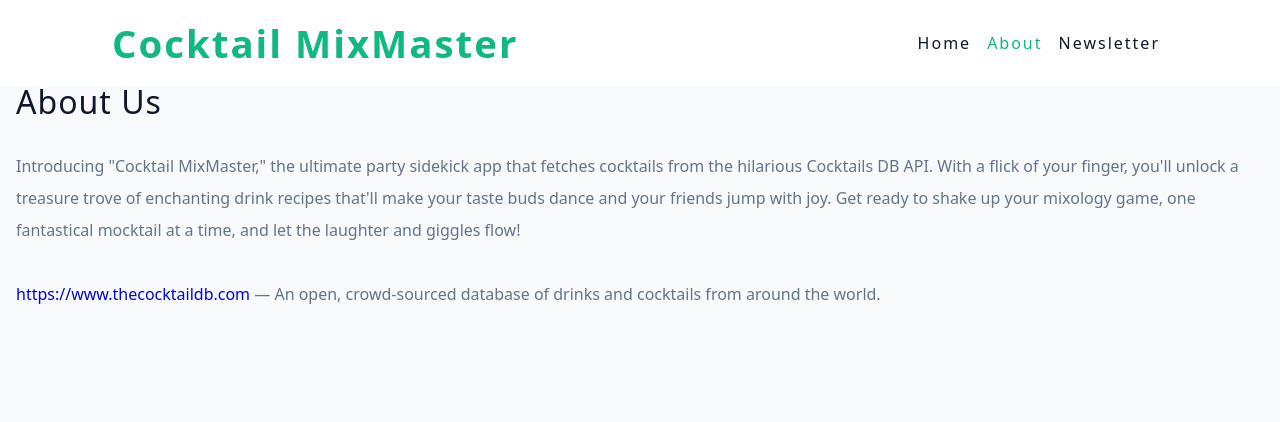
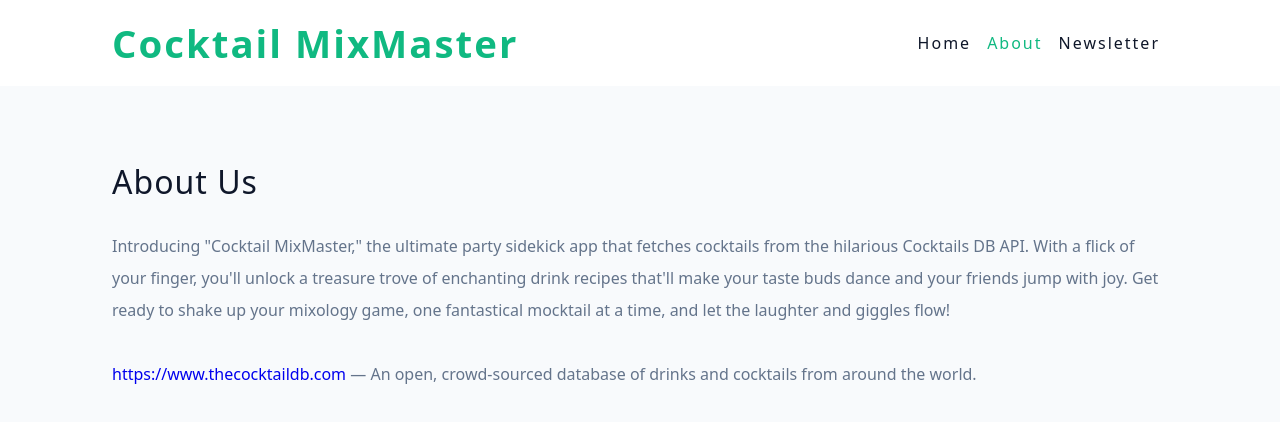
Before and after one commit to SimAndrew/cocktailMixMaster-reactjs, a React (Vite) app: page /about in a window 1280 px wide. Shown: the top 422 px of the page. Built offline with nearby package versions, Linux system fonts and the light colour scheme.

Commit message:
feat: refactor AboutPage styles and wrap Outlet in HomeLayout with a section

```diff
--- a/src/pages/HomeLayout.jsx
+++ b/src/pages/HomeLayout.jsx
@@ -5,7 +5,10 @@
 	return (
 		<>
 			<Navbar />
-			<Outlet />
+
+			<section className="page">
+				<Outlet />
+			</section>
 		</>
 	);
 };
--- a/src/wrappers/AboutPage.js
+++ b/src/wrappers/AboutPage.js
@@ -1,14 +1,10 @@
 import styled from 'styled-components';
 
 const Wrapper = styled.div`
-	h3 {
-		padding-left: 1rem;
-	}
 	p {
 		line-height: 2;
 		color: var(--grey-500);
 		margin-top: 2rem;
-		padding: 0 1rem 0 1rem;
 	}
 `;
 
```
